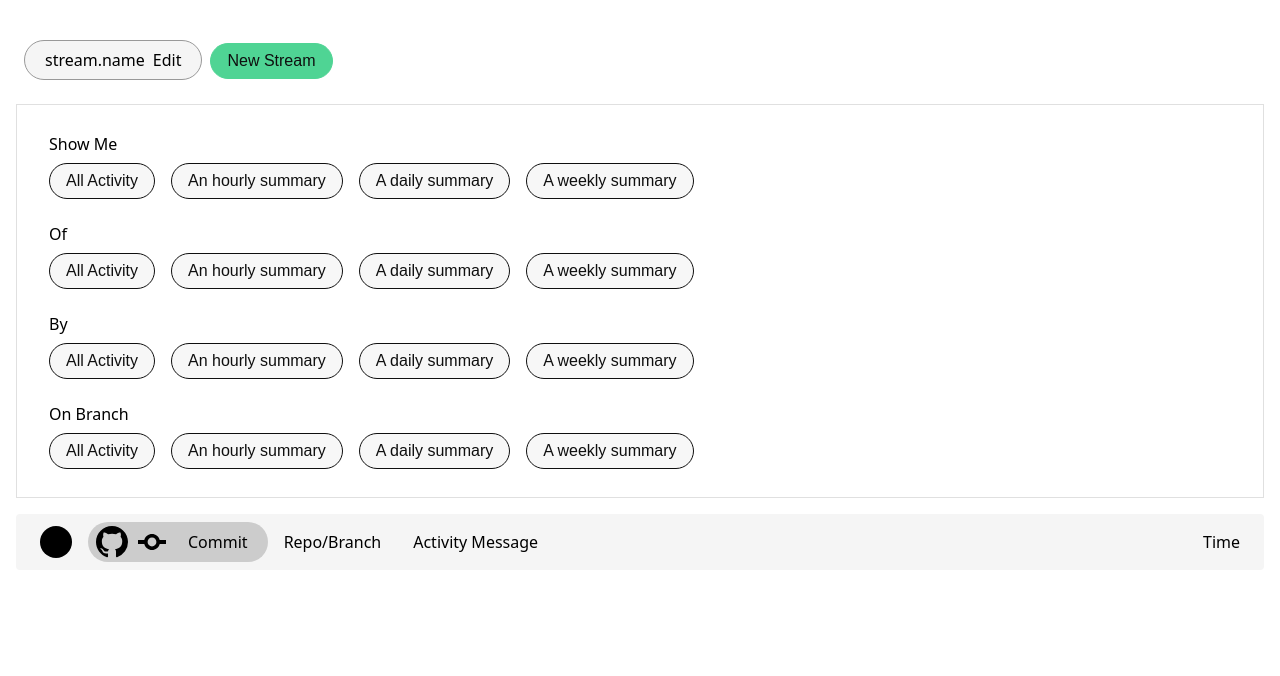
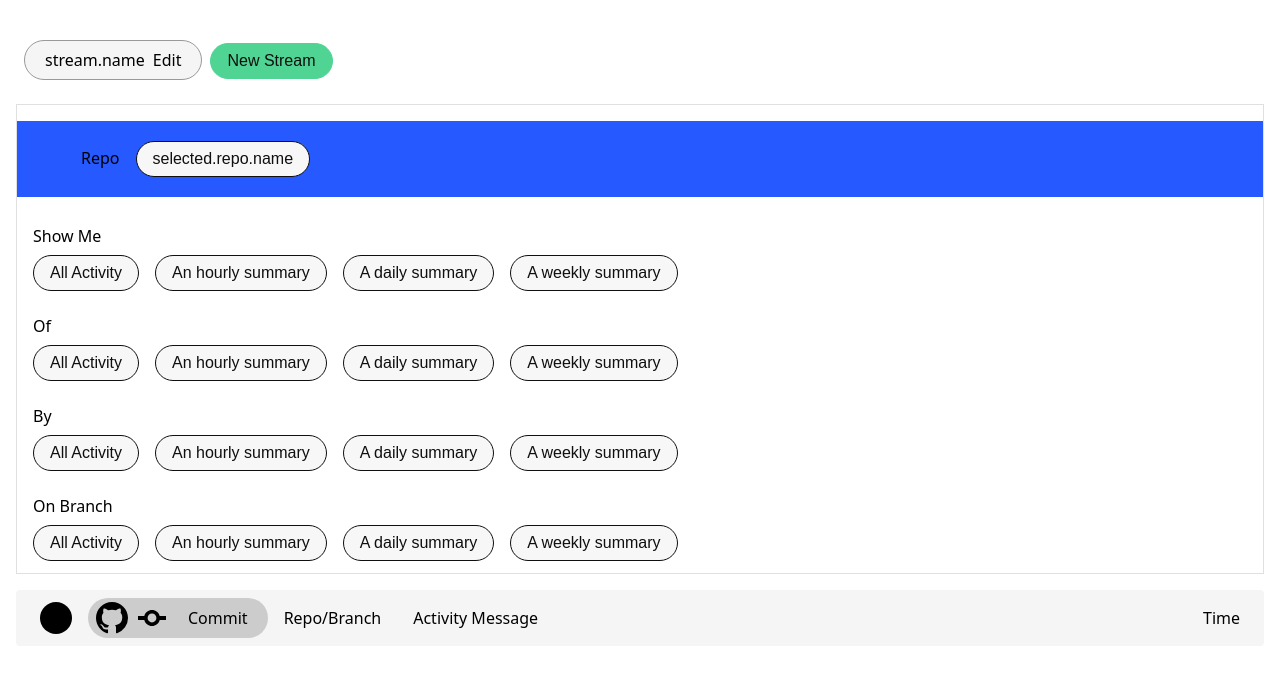
Before and after one commit to infinitescroll/archived-streams, a Next.js app: page / in a window 1280 px wide. Shown: the top 676 px of the page. Built offline with nearby package versions, Linux system fonts and the light colour scheme.

Commit message:
Adds header to StreamEditor + small tweaks

```diff
--- a/components/StreamEditor.jsx
+++ b/components/StreamEditor.jsx
@@ -1,6 +1,8 @@
 import styled from 'styled-components'
 import { Box, Text, Menu, MenuItem } from '.'
 import Button from './Button'
+
+const StreamEditorHeader = styled(Menu)``
 
 const StreamEditorRow = styled(Menu)`
   display: inline-block;
@@ -13,7 +15,17 @@ const StreamEditorRow = styled(Menu)`
 `
 
 export default () => (
-  <Box p={3} border="1px solid" borderColor="lightGrey">
+  <Box border="1px solid" borderColor="lightGrey">
+    <StreamEditorHeader p={3} bg="blue" color="nearWhite">
+      <StreamEditorRow>
+        <MenuItem>
+          <Text display="inline">Repo</Text>
+        </MenuItem>
+        <MenuItem>
+          <Button>selected.repo.name</Button>
+        </MenuItem>
+      </StreamEditorRow>
+    </StreamEditorHeader>
     <StreamEditorRow p={2}>
       <MenuItem width={1}>
         <Text display="inline">Show Me</Text>
```
